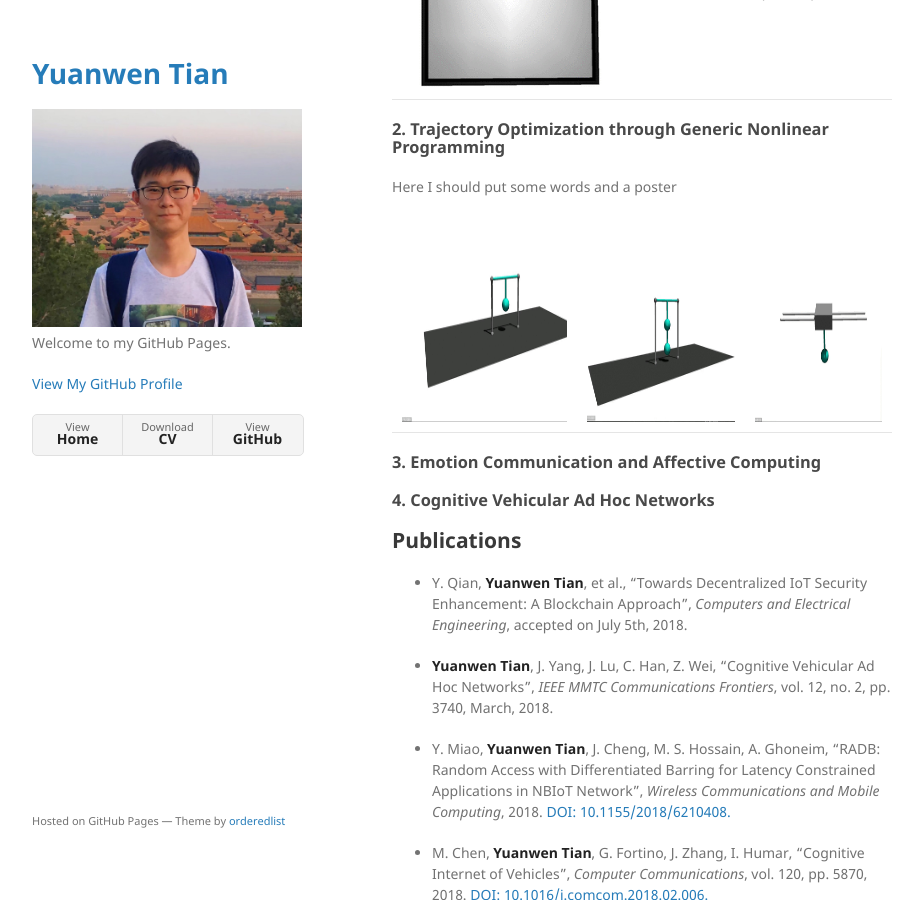
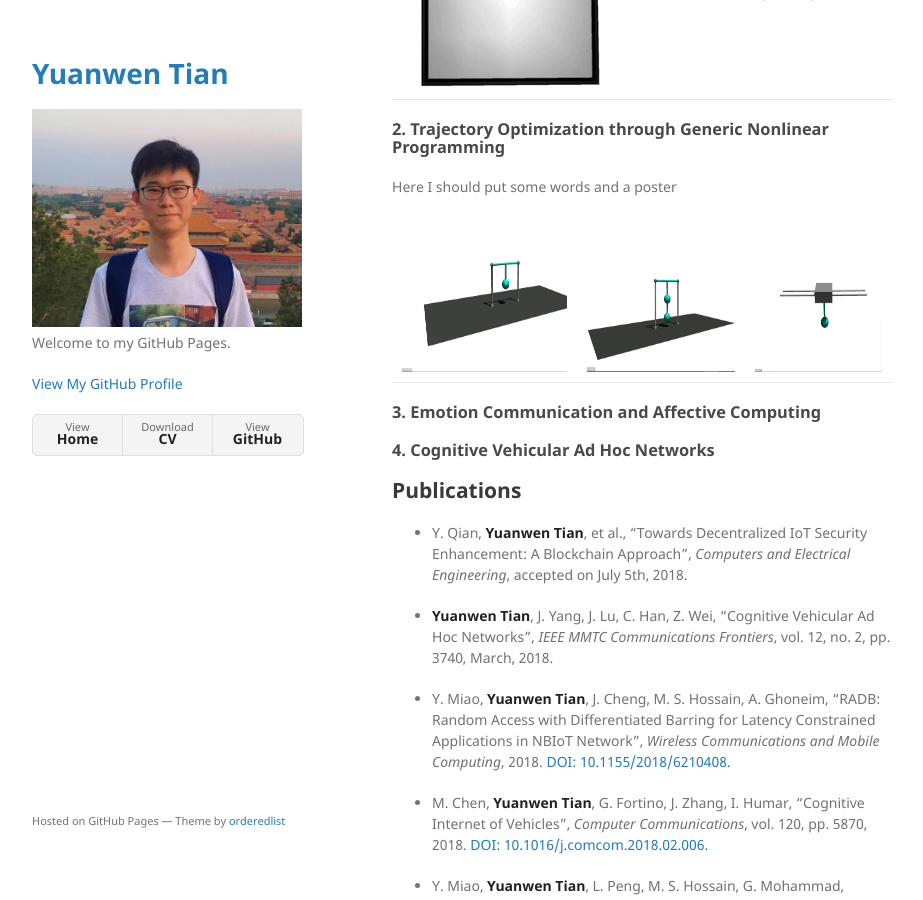
Before and after one commit to yuanwentian/yuanwentian.github.io, a Jekyll site: the page built from index.md, in a window 1280 px wide and 900 px high, scrolled down 798 px. Shown: the whole window, without its empty margins (178-1101 px from the left). Built offline with Jekyll 4.4.1, drawn with Linux system fonts in a browser that asks for light colours; our own code applies the rules of GitHub Pages for plain Markdown files.

Commit message:
add cartpole.gif

```diff
--- a/index.md
+++ b/index.md
@@ -38,7 +38,7 @@ combined robotics and cogsci，robotic manipulatuon is foundamaton to study，hu
 
 Here I should put some words and a poster
 
-| <img src="https://github.com/yuanwentian/yuanwentian.github.io/blob/master/assets/img/inverted_pendulum.gif?raw=true" alt="cart-pole" height="200"/> |<img src="https://github.com/yuanwentian/yuanwentian.github.io/blob/master/assets/img/inverted_double_pendulum.gif?raw=true" alt="cart-pole" height="200"/> | <img src="https://github.com/yuanwentian/yuanwentian.github.io/blob/master/assets/img/cart_pole.gif?raw=true" alt="cart-pole" height="200"/>|
+| <img src="https://github.com/yuanwentian/yuanwentian.github.io/blob/master/assets/img/inverted_pendulum.gif?raw=true" alt="cart-pole" height="150"/> |<img src="https://github.com/yuanwentian/yuanwentian.github.io/blob/master/assets/img/inverted_double_pendulum.gif?raw=true" alt="cart-pole" height="150"/> | <img src="https://github.com/yuanwentian/yuanwentian.github.io/blob/master/assets/img/cart_pole.gif?raw=true" alt="cart-pole" height="150"/>|
 
 ### 3. Emotion Communication and Affective Computing
 
```
